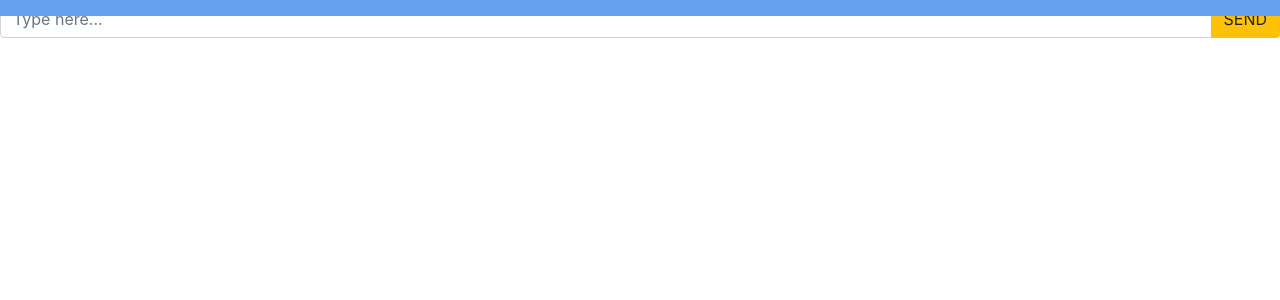
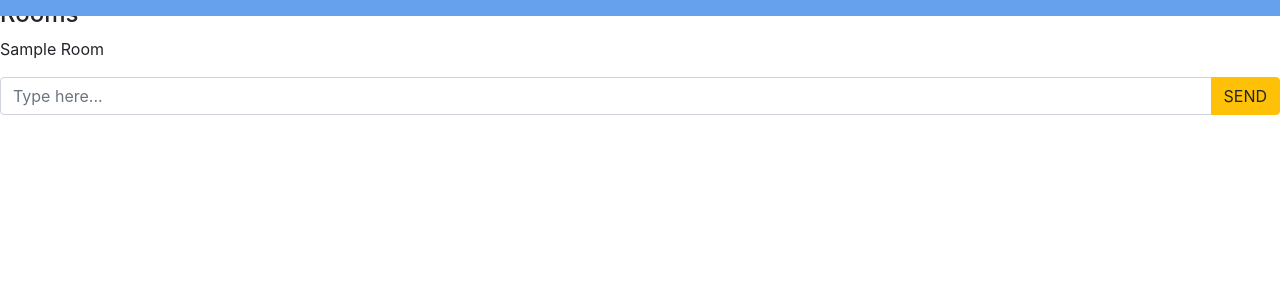
Before and after one commit to pforderique/AirChat, a Flask app: template templates/chat.html in a window 1280 px wide. Shown: the top 300 px of the page. Run offline with Flask 2, Linux system fonts and the light colour scheme; the template is opened without the code that fills it: most values are stand-ins (such as "Sample title", 1, 10 or a date in 2020); parts of the project's set-up code (start-up, migrations or seed data) failed here and were passed over; some libraries are stand-ins or nearby versions.

Commit message:
predefined rooms now working

```diff
--- a/application.py
+++ b/application.py
@@ -2,7 +2,7 @@ from time import localtime, strftime
 from flask import Flask, render_template, redirect, url_for, flash
 from flask_login import LoginManager, login_user, current_user, login_required, logout_user
 from flask_sqlalchemy import SQLAlchemy
-from flask_socketio import SocketIO, send, emit
+from flask_socketio import SocketIO, send, emit, join_room, leave_room
 from wtform_fields import *
 from models import *
 
@@ -17,6 +17,7 @@ db = SQLAlchemy(app)
 
 # Initialize flask Socketio
 socketio = SocketIO(app)
+ROOMS = ["lounge", "news", "games", "coding"]
 
 # Configure flask login
 login = LoginManager(app)
@@ -68,7 +69,7 @@ def chat():
     #     flash("Please log in to view.", 'danger')
     #     return redirect(url_for('login'))
 
-    return render_template('chat.html', username=current_user.username)
+    return render_template('chat.html', username=current_user.username, rooms=ROOMS)
 
 @app.route("/logout", methods=["GET"])
 def logout():
@@ -87,8 +88,22 @@ def user(username):
 def message(data):
     print(f"\n\n{data}\n\n")
     # sends that data to connected clients -- by default, it pushes it to the event bucket called 'message'
-    send({'msg':data['msg'], 'username':data['username'], 'time_stamp': strftime('%b-%d %I:%M%p', localtime())})
+    send({
+        'msg':data['msg'],
+        'username':data['username'],
+        'time_stamp': strftime('%b-%d %I:%M%p', localtime())
+    }, room=data['room'])
     # emit('some-event', 'this is a custom event message') # sends data to the 'some-event' bucket on clientside
+
+@socketio.on('join')
+def join(data):
+    join_room(data['room'])
+    send({'msg': data['username'] + ' has joined the room ' + data['room']}, room=data['room'] )
+
+@socketio.on('leave')
+def leave(data):
+    leave_room(data['room'])
+    send({'msg': data['username'] + ' has left the room ' + data['room']}, room=data['room'] )
 
 if __name__ == "__main__":
     # app.run(debug=True)
--- a/static/scripts/socketio.js
+++ b/static/scripts/socketio.js
@@ -1,5 +1,7 @@
 document.addEventListener('DOMContentLoaded', () => {
     var socket = io.connect('http://' + document.domain + ':' + location.port);
+
+    let room = "Lounge"; // auto join this room
 
     // socket.on('connect', function() { // can also just use () => here too
     //     socket.send("I am connected!") // using SEND will automatically send it to bucket labeled 'message'
@@ -12,6 +14,8 @@ document.addEventListener('DOMContentLoaded', () => {
         const span_timestamp = document.createElement('span');
         const br = document.createElement('br');
 
+        if (data.username) {
+            // Then this message was sent by a USER
             span_username.innerHTML = data.username;
             span_timestamp.innerHTML = data.time_stamp;
             p.innerHTML = span_username.outerHTML + br.outerHTML + data.msg + br.outerHTML + span_timestamp.outerHTML; // msg contains the message, as we defined
@@ -20,6 +24,10 @@ document.addEventListener('DOMContentLoaded', () => {
             document.querySelector('#display-message-section').append(p);
             // erase the value in the message bar
             document.querySelector('#user_message').value = '';
+        } else {
+            // ELSE this was a system generated message
+            printSysMsg(data['msg']);
+        }
     })
 
     // socket.on('some-event', data =>{
@@ -31,7 +39,42 @@ document.addEventListener('DOMContentLoaded', () => {
         // grab the text and send it to the server as a JSON
         socket.send({
             'msg' : document.querySelector('#user_message').value,
-            'username': username // which we added as a const in our html file
+            'username': username, // which we added as a const in our html file
+            'room' : room,
         } );
+    };
+
+    // Room Selection
+    document.querySelectorAll('.select-room').forEach(p => {
+        p.onclick = () => {
+            let newRoom = p.innerHTML;
+            if (newRoom === room) {
+                msg = `You are already in room ${room}.`
+                printSysMsg(msg);
+            } else {
+                leaveRoom(room);
+                joinRoom(newRoom);
+                room = newRoom;
+            }
+        };
+    });
+
+    // Leave room
+    function leaveRoom(room) {
+        socket.emit('leave', {'username': username, 'room' : room });
+    }
+
+    // Join room
+    function joinRoom(room) {
+        socket.emit('join', {'username': username, 'room' : room });
+        // Clear message area
+        document.querySelector('#display-message-section').innerHTML = '';
+    }
+
+    // Print system message
+    function printSysMsg(msg) {
+        const p = document.createElement('p');
+        p.innerHTML = msg;
+        document.querySelector('#display-message-section').append(p);
     }
 })
--- a/templates/chat.html
+++ b/templates/chat.html
@@ -52,10 +52,10 @@
 
                 <!-- Sidebar start (Room Selection) -->
                 <nav id="sidebar">
-                    <!-- <h4>Rooms</h4>
+                    <h4>Rooms</h4>
                     {% for room in rooms %}
-                        <p id="{{ room|title }}" class="select-room cursor-pointer">{{ room|title }}</p>
-                    {% endfor %} -->
+                        <p id="{{ room|title }}" class="select-room">{{ room|title }}</p> <!--Turns room names into title case-->
+                    {% endfor %}
                 </nav>
                 <!-- Sidebar end -->
 
```
Lines whose indentation alone changed are shown as unchanged.
